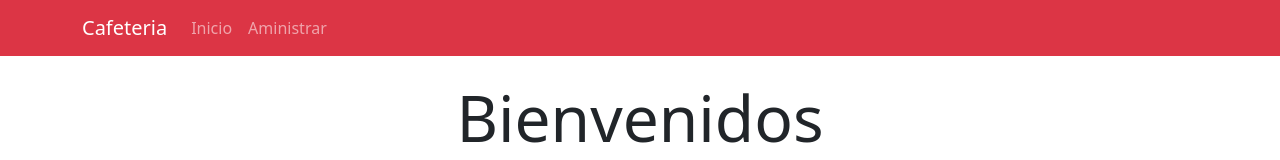
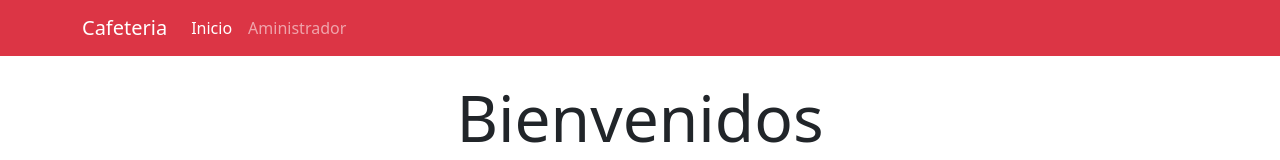
Before and after one commit to nicofara27/03-cafeteria, a React (Create React App) app: page / in a window 1280 px wide. Shown: the top 160 px of the page. Built offline with nearby package versions, Linux system fonts and the light colour scheme.

Commit message:
Agregue react-router al menu

```diff
--- a/src/components/common/Menu.jsx
+++ b/src/components/common/Menu.jsx
@@ -1,15 +1,16 @@
 import { Navbar, Container, Nav } from "react-bootstrap";
+import { Link, NavLink } from "react-router-dom";
 
 const Menu = () => {
   return (
     <Navbar variant="dark" bg="danger" expand="lg">
       <Container>
-        <Navbar.Brand href="#home">Cafeteria</Navbar.Brand>
+        <Navbar.Brand as={Link} to="/">Cafeteria</Navbar.Brand>
         <Navbar.Toggle aria-controls="basic-navbar-nav" />
         <Navbar.Collapse id="basic-navbar-nav">
           <Nav className="me-auto">
-            <Nav.Link href="#home">Inicio</Nav.Link>
-            <Nav.Link href="#link">Aministrar</Nav.Link>
+            <NavLink to="/" className="nav-item nav-link">Inicio</NavLink>
+            <NavLink to="/administrador" className="nav-item nav-link">Aministrador</NavLink>
           </Nav>
         </Navbar.Collapse>
       </Container>
```
